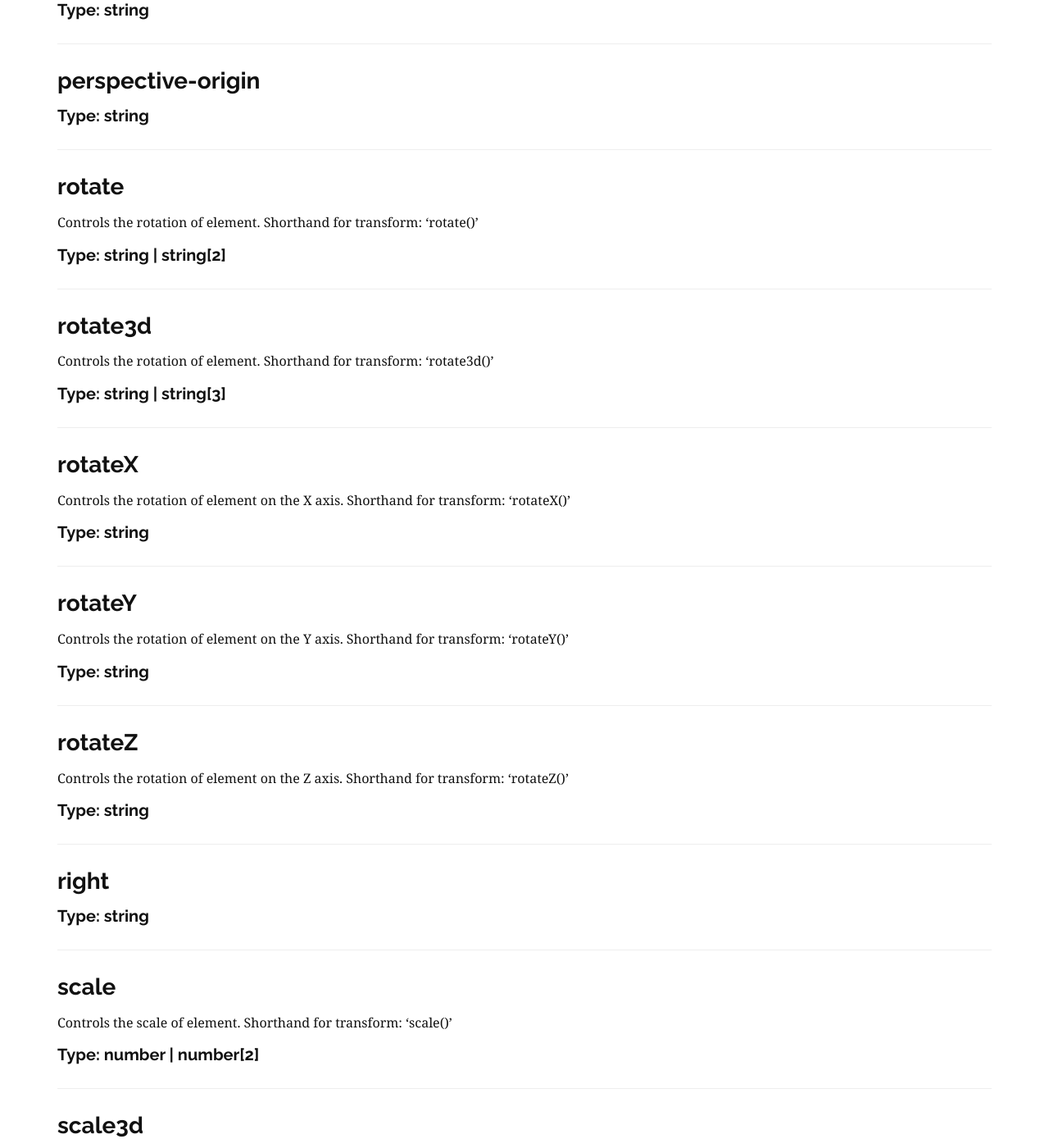
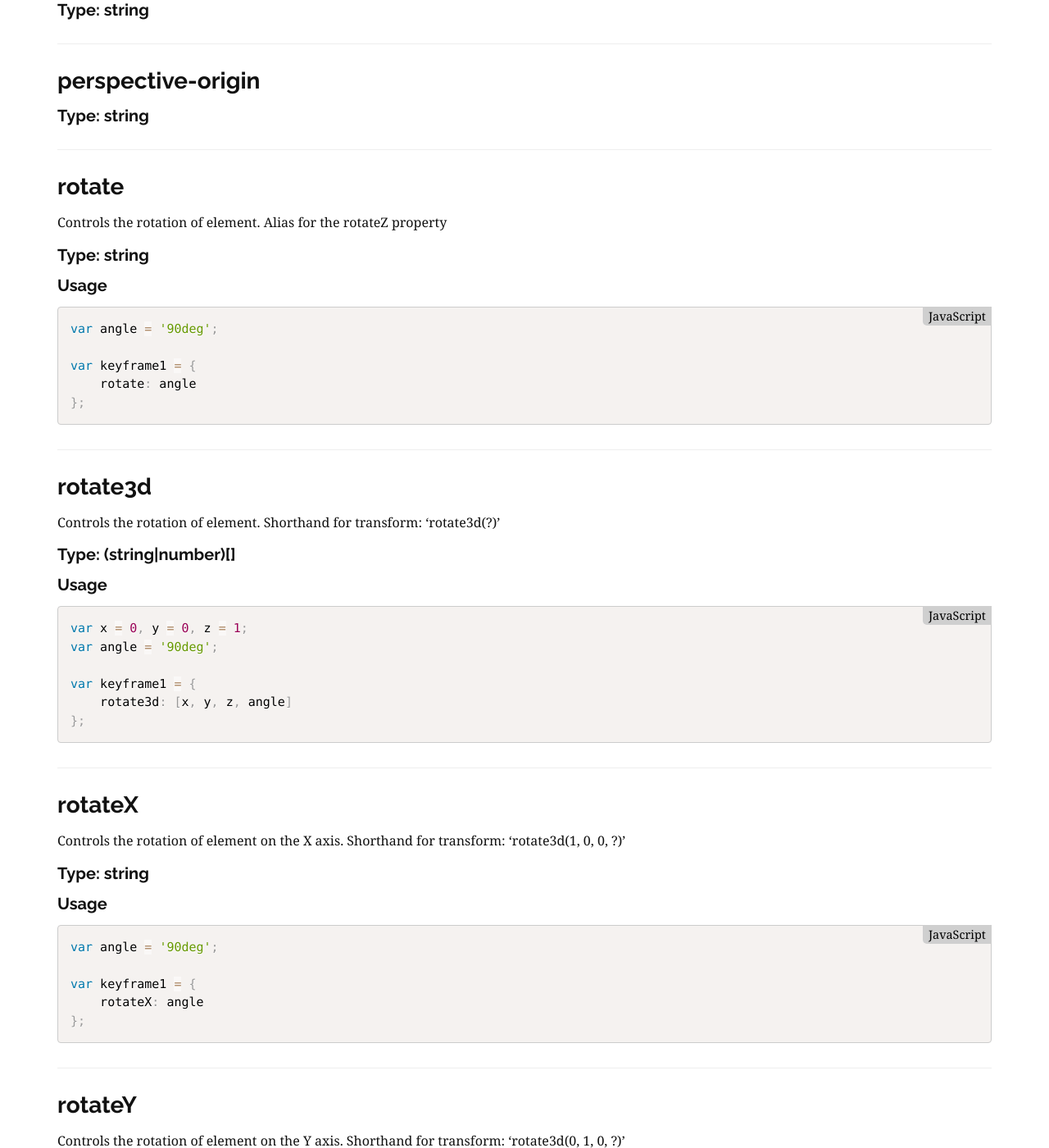
Before and after one commit to just-animate/just-animate.github.io, a Jekyll site: the page built from api/reference.md, in a window 1280 px wide and 1400 px high, scrolled down 20734 px. Shown: the whole window at 82% size. Built offline with Jekyll 4.4.1, drawn with Linux system fonts in a browser that asks for light colours; Markdown is read by kramdown in place of the engine named in the settings; some of the changed text lies outside the part shown.

Commit message:
updated rotation docs and translate section with usage

````diff
--- a/api/reference.md
+++ b/api/reference.md
@@ -704,24 +704,63 @@
 ####Type: string
 -----
 ### rotate
-Controls the rotation of element.  Shorthand for transform: 'rotate()'
-####Type: string | string[2]
+Controls the rotation of element.  Alias for the rotateZ property
+####Type: string
+####Usage
+```javascript
+var angle = '90deg';
+
+var keyframe1 = {
+    rotate: angle
+};
+```
 -----
 ### rotate3d
-Controls the rotation of element.  Shorthand for transform: 'rotate3d()'
-####Type: string | string[3]
+Controls the rotation of element.  Shorthand for transform: 'rotate3d(?)'
+####Type: (string|number)[]
+####Usage
+```javascript
+var x = 0, y = 0, z = 1;
+var angle = '90deg';
+
+var keyframe1 = {
+    rotate3d: [x, y, z, angle]
+};
+```
 -----
 ### rotateX
-Controls the rotation of element on the X axis.  Shorthand for transform: 'rotateX()'
+Controls the rotation of element on the X axis.  Shorthand for transform: 'rotate3d(1, 0, 0, ?)'
 ####Type: string
+####Usage
+```javascript
+var angle = '90deg';
+
+var keyframe1 = {
+    rotateX: angle
+};
+```
 -----
 ### rotateY
-Controls the rotation of element on the Y axis.  Shorthand for transform: 'rotateY()'
+Controls the rotation of element on the Y axis.  Shorthand for transform: 'rotate3d(0, 1, 0, ?)'
 ####Type: string
+```javascript
+var angle = '90deg';
+
+var keyframe1 = {
+    rotateY: angle
+};
+```
 -----
 ### rotateZ
-Controls the rotation of element on the Z axis.  Shorthand for transform: 'rotateZ()'
+Controls the rotation of element on the Z axis.  Shorthand for transform: 'rotate3d(0, 0, 1, ?)'
 ####Type: string
+```javascript
+var angle = '90deg';
+
+var keyframe1 = {
+    rotateZ: angle
+};
+```
 -----
 ### right
 ####Type: string
@@ -809,24 +848,56 @@
 ####Type: string
 -----
 ### translate
-Translates (moves) an element.  Shorthand for transform: 'translate()'
+Translates (moves) an element.  Shorthand for transform: 'translate(?, ?)'.  Passing a string will use the same
+value on both the x and y axes
 ####Type: string | string[2]
+####Usage
+```javascript
+{
+    translate: ['0', '20px']
+}
+```
 -----
 ### translate3d
-Translates (moves) an element.  Shorthand for transform: 'translate3d()'
+Translates (moves) an element.  Shorthand for transform: 'translate3d(?, ?, ?)'. Passing a string will use the same
+value on the x, y, and z axes.
 ####Type: string | string[3]
+####Usage
+```javascript
+{
+    translate: ['20px', '0', '0']
+}
+```
 -----
 ### translateX
 Translates (moves) an element on the X axis.  Shorthand for transform: 'translateX()'
 ####Type: string
+####Usage
+```javascript
+{
+    translateX: '20px'
+}
+```
 -----
 ### translateY
 Translates (moves) an element on the Y axis.  Shorthand for transform: 'translateY()'
 ####Type: string
+####Usage
+```javascript
+{
+    translateY: '20px'
+}
+```
 -----
 ### translateZ
 Translates (moves) an element on the Z axis.  Shorthand for transform: 'translateZ()'
 ####Type: string
+####Usage
+```javascript
+{
+    translateZ: '20px'
+}
+```
 -----
 ### vertical-align
 ####Type: string
````
